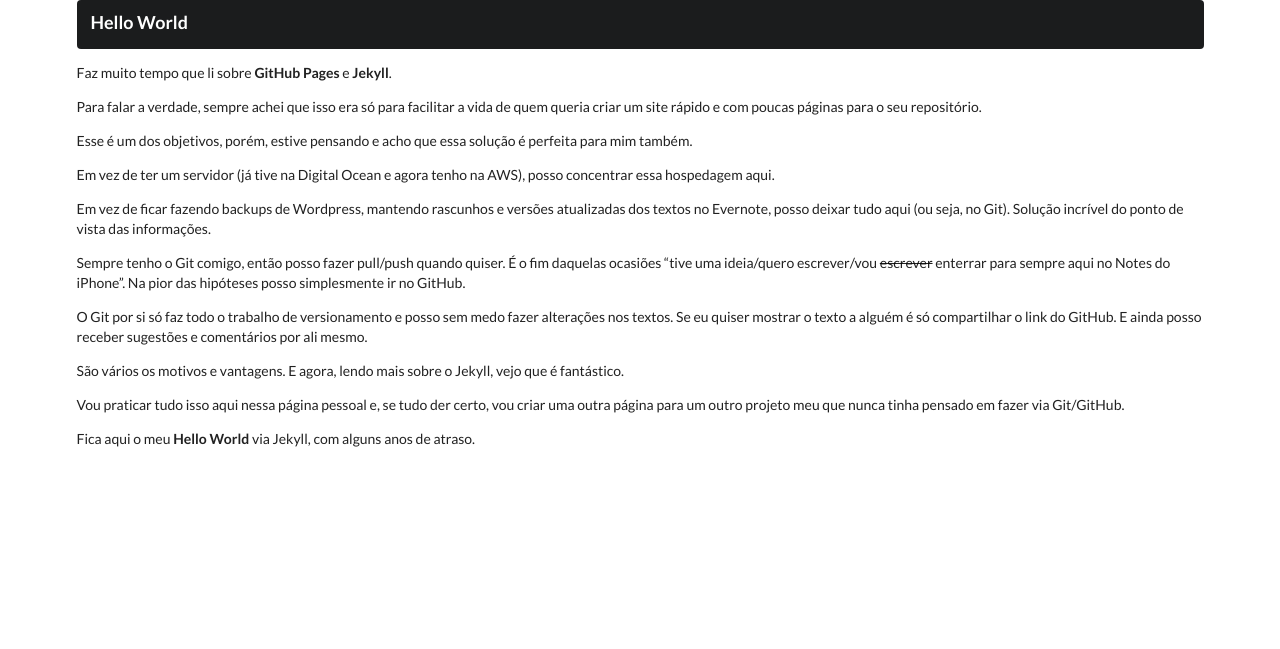
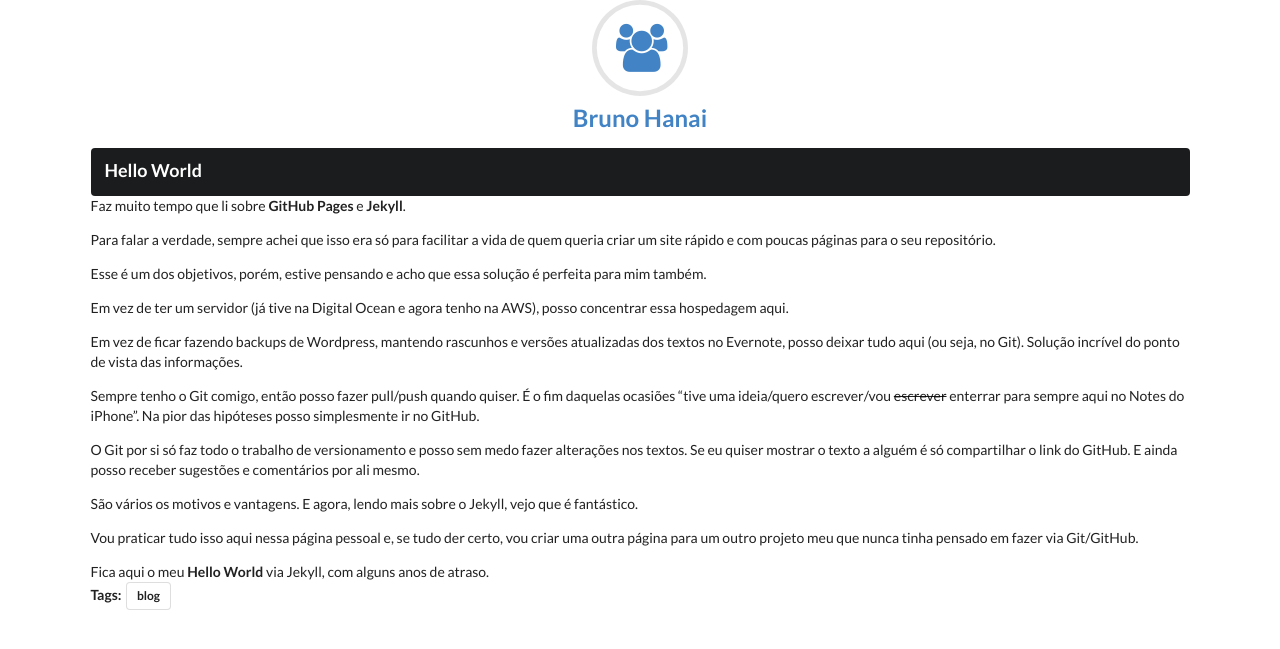
Before and after one commit to brunohanai/brunohanai.github.io, a Jekyll site: the page built from _posts/2016-11-24-hello-world.md, in a window 1280 px wide. Shown: the top 649 px of the page. Built offline with Jekyll 4.4.1, drawn with Linux system fonts in a browser that asks for light colours.

Commit message:
Pequeno refactor no layout, config e tags

```diff
--- a/_config.yml
+++ b/_config.yml
@@ -1,5 +1,6 @@
 theme: minima
 timezone: America/Sao_Paulo
+permalink: none
 defaults:
   -
     scope:
--- a/_includes/css-load.html
+++ /dev/null
@@ -1 +0,0 @@
-<link rel="stylesheet" href="{{ site.url }}/assets/theme/semantic.min.css">
--- /dev/null
+++ b/_includes/menu.html
@@ -0,0 +1,6 @@
+<h2 class="ui center aligned icon header">
+    <a href="/">
+        <i class="circular users icon"></i>
+        Bruno Hanai
+    </a>
+</h2>
--- /dev/null
+++ b/_layouts/default.html
@@ -0,0 +1,30 @@
+<!DOCTYPE HTML>
+<html lang="en" prefix="og: http://ogp.me/ns#">
+<head>
+    <meta charset="utf-8">
+    <title>Bruno Hanai</title>
+    <meta http-equiv="Content-Type" content="text/html; charset=utf-8">
+
+    <!--outros meta-->
+    <!--favicon-->
+
+    <link rel="stylesheet" href="{{ site.url }}/assets/theme/semantic.min.css">
+</head>
+<body>
+    <div class="ui container">
+        <header>
+            {% include menu.html %}
+        </header>
+
+        {{ content }}
+
+        <!--comments-->
+
+        <!--paginator-->
+
+        <footer></footer>
+    </div>
+
+    <!--analytics-->
+</body>
+</html>
--- a/_layouts/post.html
+++ b/_layouts/post.html
@@ -1,9 +1,6 @@
-<html>
-<head>
-    <meta charset="utf-8">
-    {% include css-load.html %}
-</head>
-<body>
+---
+layout: default
+---
 <div class="ui grid container">
     <div class="one column row">
         <div class="column">
@@ -14,10 +11,13 @@
 
         <div class="one column row">
             <div class="column">
-                    <p>{{ content }}</p>
+                {{ content }}
+            </div>
+
+            <strong>Tags:</strong>
+            {% for tag in page.tags %}
+                <a href="#" class="ui basic label">{{ tag }}</a>
+            {% endfor %}
         </div>
     </div>
 </div>
-    </div>
-</body>
-</html>
--- a/_posts/2016-11-24-hello-world.md
+++ b/_posts/2016-11-24-hello-world.md
@@ -1,7 +1,8 @@
 ---
 layout: post
 title: Hello World
-permalink: hello-world
+category: blog
+tags: [blog]
 ---
 
 Faz muito tempo que li sobre **GitHub Pages** e **Jekyll**.
--- /dev/null
+++ b/tags.html
@@ -0,0 +1,3 @@
+---
+layout: default
+---
```
Also changed, not shown: index.html (+2 -8 lines). Lines whose indentation alone changed are shown as unchanged.
